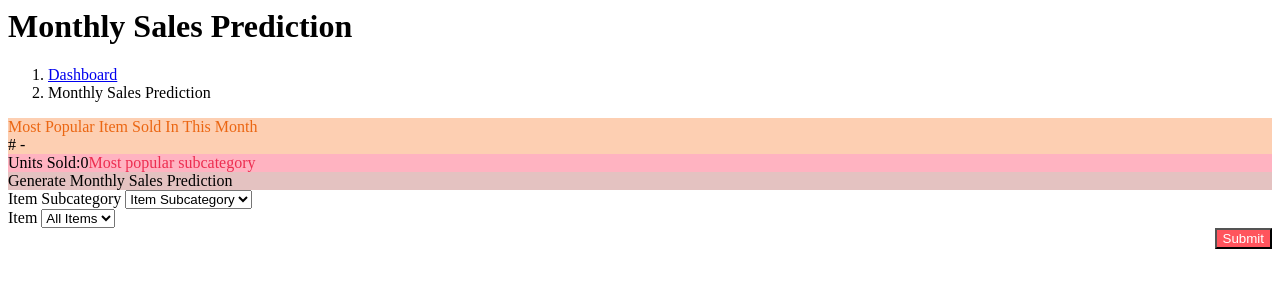
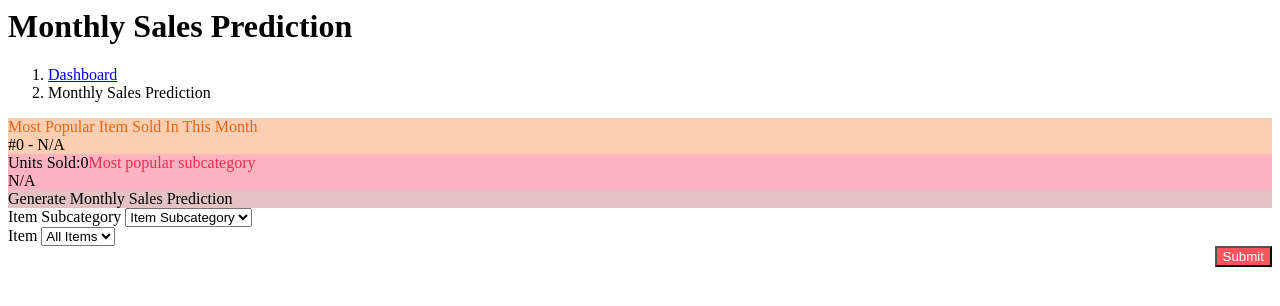
Before and after one commit to the-survivors/php-sreps, a CodeIgniter app: the page made by application/views/sales/sales_prediction_main_view.php in a window 1280 px wide. Shown: the top 306 px of the page. Run offline with CodeIgniter, Linux system fonts and the light colour scheme; data that the repository does not hold is empty.

Commit message:
quick fix for items prediction card

```diff
--- a/application/views/sales/sales_prediction_main_view.php
+++ b/application/views/sales/sales_prediction_main_view.php
@@ -40,7 +40,7 @@
                                         <div class="row no-gutters align-items-center">
                                             <div class="col mr-2">
                                                 <div class="text-xs font-weight-bold text-uppercase mb-1" style="color: #EB6612">Most Popular Item Sold In This Month</div>
-                                                <div class = "mr-2 h5 mb-0 font-weight-bold text-gray-800" style="float: left;" >#<?php echo $most_sold_item->item_id ?> - <?php echo $most_sold_item->item_name ?></div><br>
+                                                <div class = "mr-2 h5 mb-0 font-weight-bold text-gray-800" style="float: left;" >#<?php if ($most_sold_item == null) { echo '0'; } else echo $most_sold_item->item_id ?> - <?php if ($most_sold_item == null) { echo 'N/A'; } else echo $most_sold_item->item_name ?></div><br>
                                                 <div class = "mr-2 h5 mb-0 font-weight-bold text-gray-800" style="float: left;">Units Sold: </div><div id="most_sold_items_counter" style="float: left;" class="h5 mb-0 font-weight-bold text-gray-800 counting_number">0</div>
                                             </div>
 
@@ -58,7 +58,7 @@
                                         <div class="row no-gutters align-items-center">
                                             <div class="col mr-2">
                                                 <div class="text-xs font-weight-bold text-uppercase mb-1" style="color: #ED2D50">Most popular subcategory</div>
-                                                <div id="most_sold_subcategory_counter" class="h5 mb-0 font-weight-bold text-gray-800 counting_number"><?php echo $most_sold_item_subcategory->item_subcategory_name ?></div>
+                                                <div id="most_sold_subcategory_counter" class="h5 mb-0 font-weight-bold text-gray-800 counting_number"><?php if ($most_sold_item_subcategory == null) echo 'N/A'; else echo $most_sold_item_subcategory->item_subcategory_name ?></div>
                                             </div>
 
                                             <div class="col-auto">
```
Also changed, not shown: application/controllers/sales/Sales_prediction.php (+20 -2 lines).
